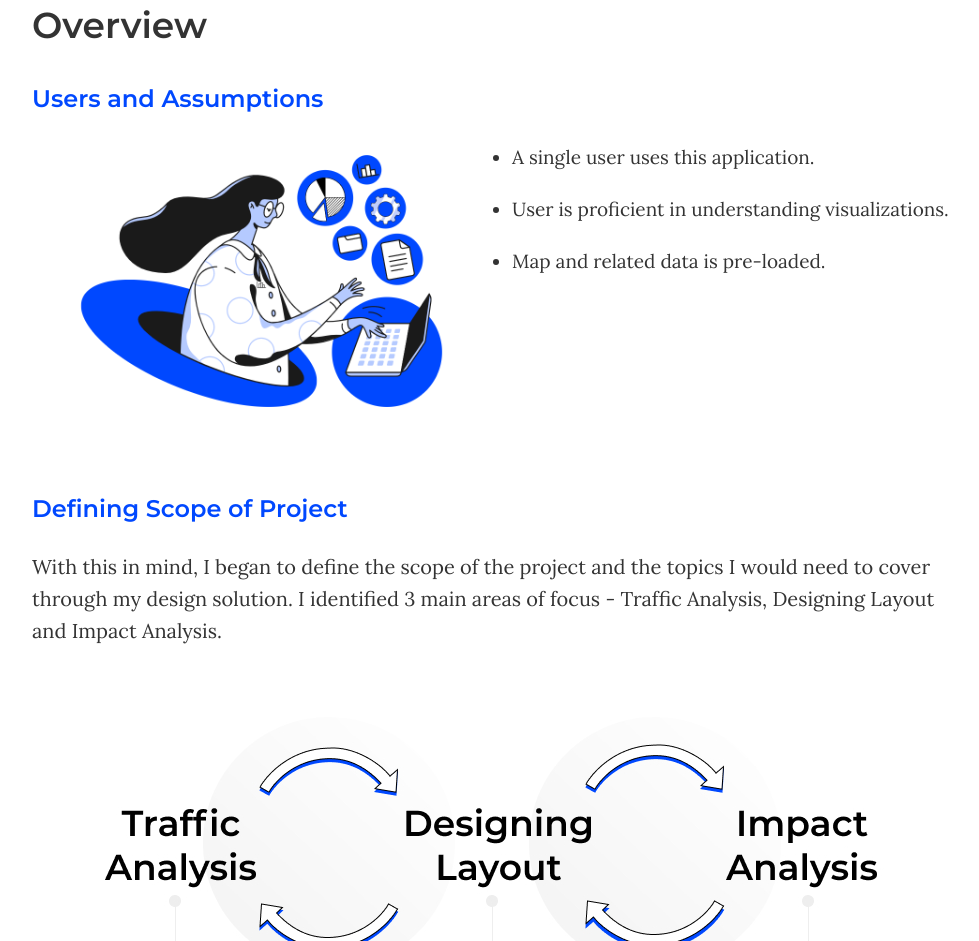
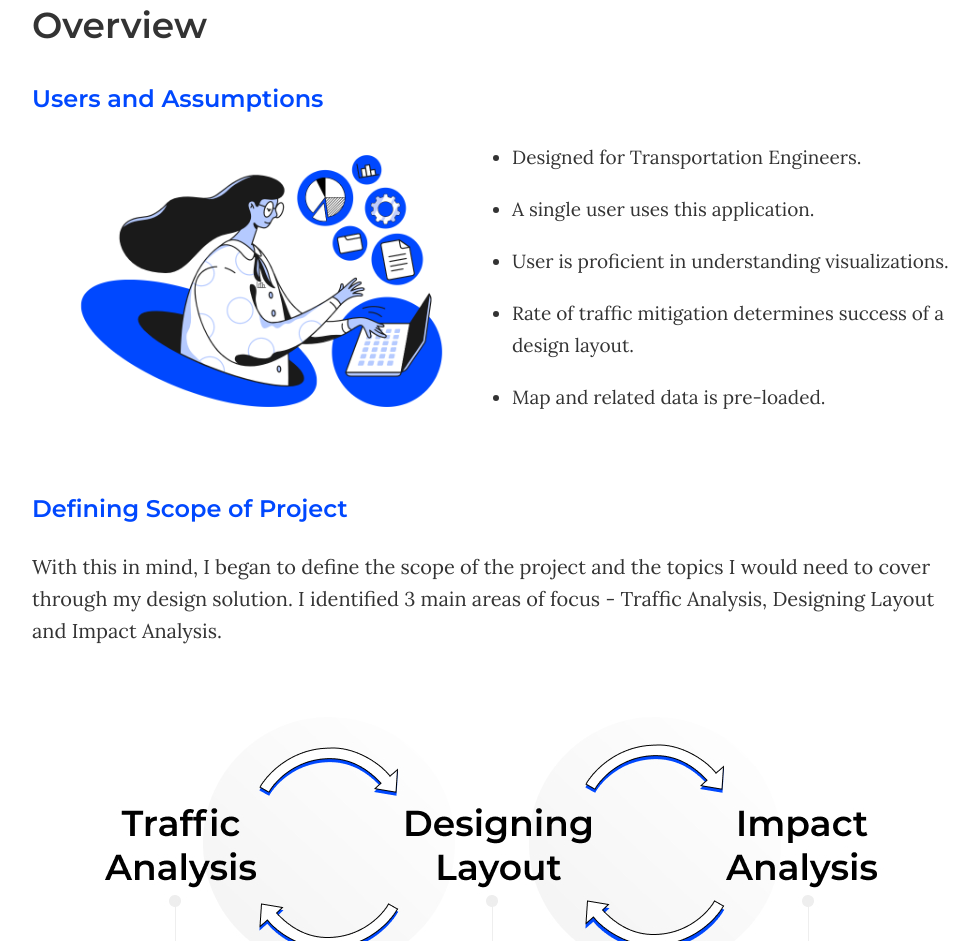
Before and after one commit to Jaymodh/jay16, a plain HTML site: page index.html in a window 1280 px wide. Shown: the part 1223-2164 px from the top of the page, without its empty margins (143-1122 px from the left). Drawn offline with nearby package versions, Linux system fonts and the light colour scheme.

Commit message:
Add files via upload

```diff
--- a/index.html
+++ b/index.html
@@ -62,8 +62,10 @@
             </div>
             <div class="col-lg">
                 <ul class="user-assumptions">
+                    <li>Designed for Transportation Engineers.</li>
                     <li>A single user uses this application.</li>
                     <li>User is proficient in understanding visualizations.</li>
+                    <li>Rate of traffic mitigation determines success of a design layout.</li>
                     <li>Map and related data is pre-loaded.</li>
                 </ul>
             </div>
```
